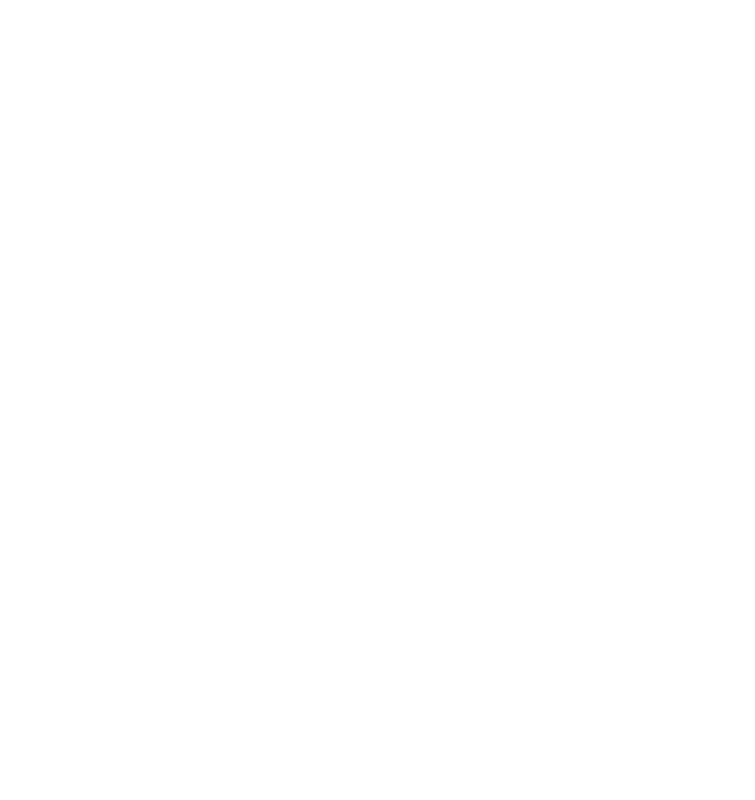
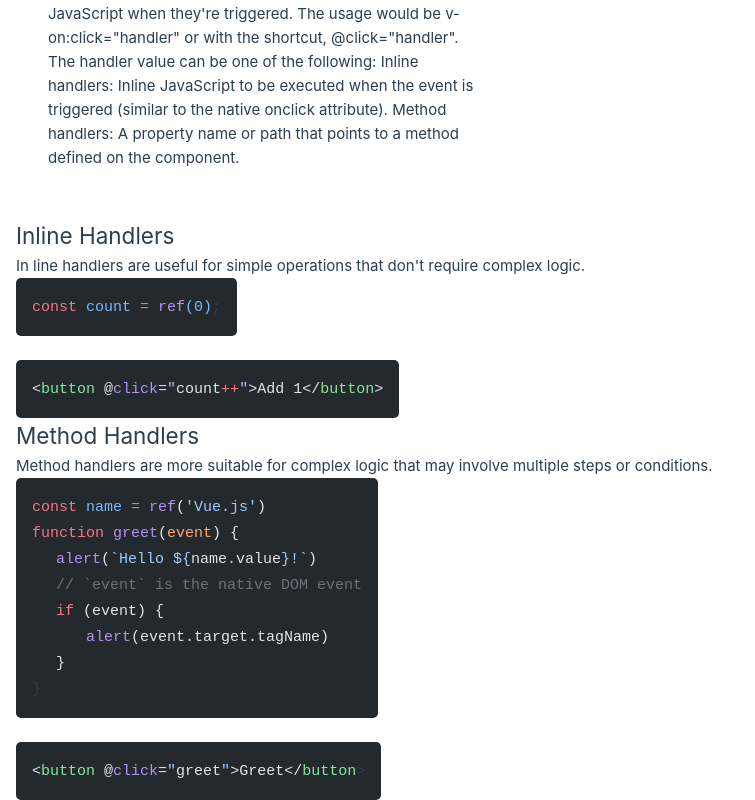
Before and after one commit to ShotGunShack/vue_composition_api_style, a Vue app: page /event-listeners in a window 1280 px wide. Shown: the part 244-1044 px from the top of the page, without its empty margins (0-755 px from the left). Before the commit the page ends 800 px from the top, so only its background shows below. Built offline with nearby package versions, Linux system fonts and the light colour scheme.

Commit message:
event_listeners : provide definition using v-bind directive to apply some styling

```diff
--- a/src/components/EventListener.vue
+++ b/src/components/EventListener.vue
@@ -3,6 +3,104 @@
     <p>Counter value : {{ count }}</p>
     <button v-on:click="increment" :class="buttonClass">Increment</button>
     <button @click="decrement" :class="buttonClass">Decrement</button>
+
+    <p :id="desc">
+        We can use the v-on directive, which we typically shorten to the @ symbol, to listen to DOM events
+        and run some JavaScript when they're triggered.
+        The usage would be v-on:click="handler" or with the shortcut, @click="handler".
+        The handler value can be one of the following:
+        Inline handlers: Inline JavaScript to be executed when the event is triggered (similar to the native onclick attribute).
+        Method handlers: A property name or path that points to a method defined on the component.
+    </p>
+    <h2>Inline Handlers</h2>
+    <p>In line handlers are useful for simple operations that don't require complex logic.</p>
+    <!-- <pre> -->
+        <div class="code">
+            <code>
+                <span style="color:#F97583;">const </span>
+                <span style="color:#79B8FF;">count </span>
+                <span style="color:#F97583;"> = </span>
+                <span style="color:#B392F0;"> ref</span>
+                <span style="color:#79B8FF;">(0)</span>;
+            </code>
+        </div>
+    <!-- </pre> -->
+     <br/>
+    <!-- <pre> -->
+        <div class="code">
+            <code>
+                <span style="color:#E1E4E8;">&lt;</span>
+                <span style="color:#85E89D;">button</span>
+                <span style="color:#E1E4E8;"> @</span>
+                <span style="color:#B392F0;">click</span>
+                <span style="color:#E1E4E8;">=</span>
+                <span style="color:#9ECBFF;">"</span>
+                <span style="color:#E1E4E8;">count</span>
+                <span style="color:#F97583;">++</span>
+                <span style="color:#9ECBFF;">"</span>
+                <span style="color:#E1E4E8;">&gt;Add 1&lt;/</span>
+                <span style="color:#85E89D;">button</span>
+                <span style="color:#E1E4E8;">&gt;</span>
+            </code>
+        </div>
+    <!-- </pre> -->
+
+    <h2>Method Handlers</h2>
+
+    <p>Method handlers are more suitable for complex logic that may involve multiple steps or conditions.</p>
+    <div class="code">
+
+        <code>
+            <span style="color:#F97583;">const</span>
+            <span style="color:#79B8FF;"> name</span>
+            <span style="color:#F97583;"> =</span>
+            <span style="color:#B392F0;"> ref</span>
+            <span style="color:#E1E4E8;">(</span>
+            <span style="color:#9ECBFF;">'Vue.js'</span>
+            <span style="color:#E1E4E8;">)</span>
+            <br/>
+            <span style="color:#F97583;">function</span>
+            <span style="color:#B392F0;"> greet</span>
+            <span style="color:#E1E4E8;">(</span>
+            <span style="color:#FFAB70;">event</span>
+            <span style="color:#E1E4E8;">) {</span>
+            <br/>
+            &emsp;<span style="color:#B392F0;">  alert</span>
+            <span style="color:#E1E4E8;">(</span>
+            <span style="color:#9ECBFF;">`Hello ${</span>
+            <span style="color:#E1E4E8;">name</span>
+            <span style="color:#9ECBFF;">.</span>
+            <span style="color:#E1E4E8;">value</span>
+            <span style="color:#9ECBFF;">}!`</span>
+            <span style="color:#E1E4E8;">)</span>
+            <br/>
+            &emsp;<span style="color:#6A737D;">  // `event` is the native DOM event</span>
+            <br/>
+            &emsp;<span style="color:#F97583;">  if</span><span style="color:#E1E4E8;"> (event) {</span>
+            <br/>
+            &emsp;&emsp;&emsp;<span style="color:#B392F0;">    alert</span><span style="color:#E1E4E8;">(event.target.tagName)</span>
+            <br/>
+            &emsp;<span style="color:#E1E4E8;">  }</span>
+            <br/>
+            <span >}</span>
+        </code>
+    </div>
+    <br/>
+    <div class="code">
+        <code>
+            <span style="color:#E1E4E8;">&lt;</span>
+            <span style="color:#85E89D;">button</span>
+            <span style="color:#E1E4E8;"> @</span>
+            <span style="color:#B392F0;">click</span>
+            <span style="color:#E1E4E8;">=</span>
+            <span style="color:#9ECBFF;">"</span>
+            <span style="color:#E1E4E8;">greet</span>
+            <span style="color:#9ECBFF;">"</span>
+            <span style="color:#E1E4E8;">&gt;Greet&lt;/</span>
+            <span style="color:#85E89D;">button</span>
+            <span >&gt;</span>
+        </code>
+    </div>
 </template>
 
 <script setup>
@@ -10,6 +108,7 @@
 
     const count = ref(0);
     const buttonClass = ref('button');
+    const desc = ref('description');
 
     const increment = () => {
         count.value++;
@@ -29,4 +128,17 @@
         cursor: pointer;
     }
 
+    #description {
+        max-width: 500px;
+        margin: 2rem 0;
+        padding: 1rem 2rem;
+    }
+
+    .code {
+        background-color: #24292e;
+        width: fit-content;
+        padding: 1rem;
+        border-radius: 5px;
+    }
+
 </style>
```
